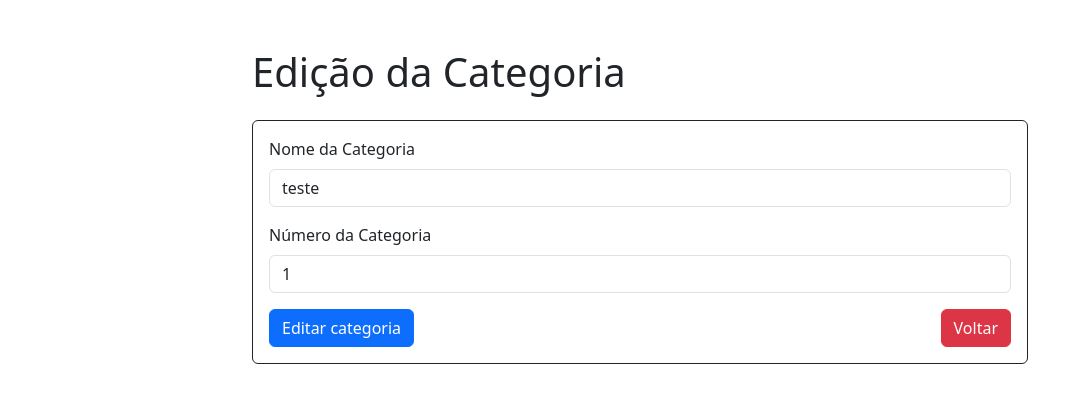
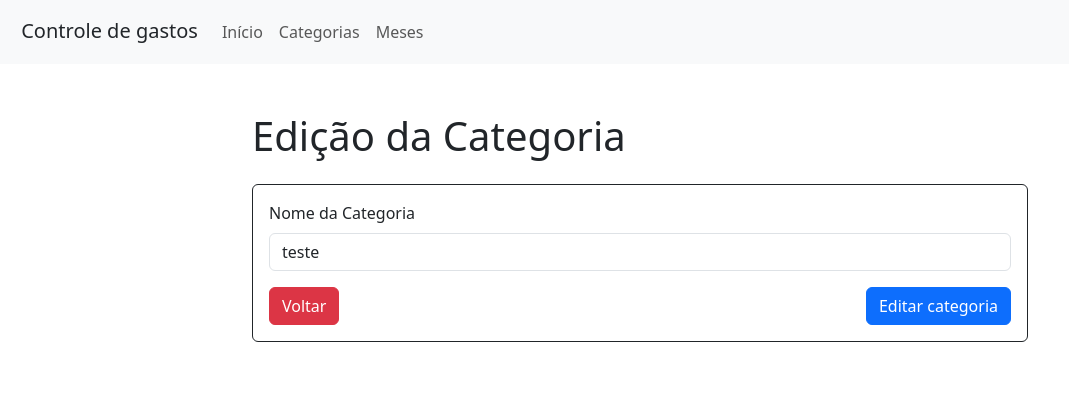
Before and after one commit to viniGualt/controle_de_gastos, a PHP site: page /edit_categoria.php?id_categoria=1 in a window 1280 px wide. Shown: the top 403 px of the page, without its empty margins (0-1069 px from the left). Run offline with PHP 8.4, Linux system fonts and the light colour scheme; data comes from the database, SQL or seed files in the repository.

Commit message:
atualização em categorias

```diff
--- a/conexao.php
+++ b/conexao.php
@@ -2,7 +2,7 @@
 $host = 'localhost';
 $usuario = 'root';
 $senha = '';
-$banco = 'contabilidade';
+$banco = 'categorias';
 
 $conn = mysqli_connect($host, $usuario, $senha, $banco) or die('Não foi possível conectar-se ao banco');
 
--- a/edit_categoria.php
+++ b/edit_categoria.php
@@ -31,6 +31,8 @@ if (!isset($_GET['id_categoria']) || empty($_GET['id_categoria'])) {
 </head>
 
 <body>
+   <?php include 'navbar.php';?>
+
     <div class="container mt-5" style="max-width: 800px; margin: 0 auto;">
         <h1 class="mb-4">Edição da Categoria</h1>
         <?php if (!empty($categoria)): ?>
@@ -42,12 +44,8 @@ if (!isset($_GET['id_categoria']) || empty($_GET['id_categoria'])) {
                             <label for="nome_categoria" class="form-label">Nome da Categoria</label>
                             <input type="text" id="nome_categoria" name="nome_categoria" class="form-control" value="<?= $categoria['nome_categoria'] ?>" required>
                         </div>
-                        <div class="mb-3">
-                            <label for="numero_categoria" class="form-label">Número da Categoria</label>
-                            <input type="number" id="numero_categoria" name="numero_categoria" class="form-control" value="<?= $categoria['numero_categoria'] ?>" required>
-                        </div>
-                        <button type="submit" name="edit_categoria" class="btn btn-primary">Editar categoria</button>
-                        <a href="categoria.php" class="btn btn-danger float-end">Voltar</a>
+                        <a href="categoria.php" class="btn btn-danger">Voltar</a>
+                        <button type="submit" name="edit_categoria" class="btn btn-primary float-end">Editar categoria</button>
                     </div>
                 </div>
             </form>
--- /dev/null
+++ b/navbar.php
@@ -0,0 +1,21 @@
+<nav class="navbar navbar-expand-lg navbar-light bg-light" id="nav">
+    <div class="container-fluid p-3 pb-1 pt-1 align-bottom justify-content-between">
+        <a href="#nav" class="navbar-brand text-dark mb-0 h1">
+            <img src="" height="30vh" class="d-inline-block align-text-top">
+            <span id="logo-title">Controle de gastos</span>
+        </a>
+        <div class="collapse navbar-collapse" id="navbar-collapse">
+            <ul class="navbar-nav mr-auto">
+                <li class="nav-item active">
+                    <a class="nav-link" href="index.php">Início</a>
+                </li>
+                <li class="nav-item">
+                    <a class="nav-link" href="categoria.php">Categorias</a>
+                </li>
+                <li class="nav-item">
+                    <a class="nav-link" href="meses.php">Meses</a>
+                </li>
+            </ul>
+        </div>
+    </div>
+</nav>
```
Also changed, not shown: acoes_categoria.php (+3 -5 lines), categoria.php (+3 -8 lines), categoria_create.php (+3 -6 lines).
